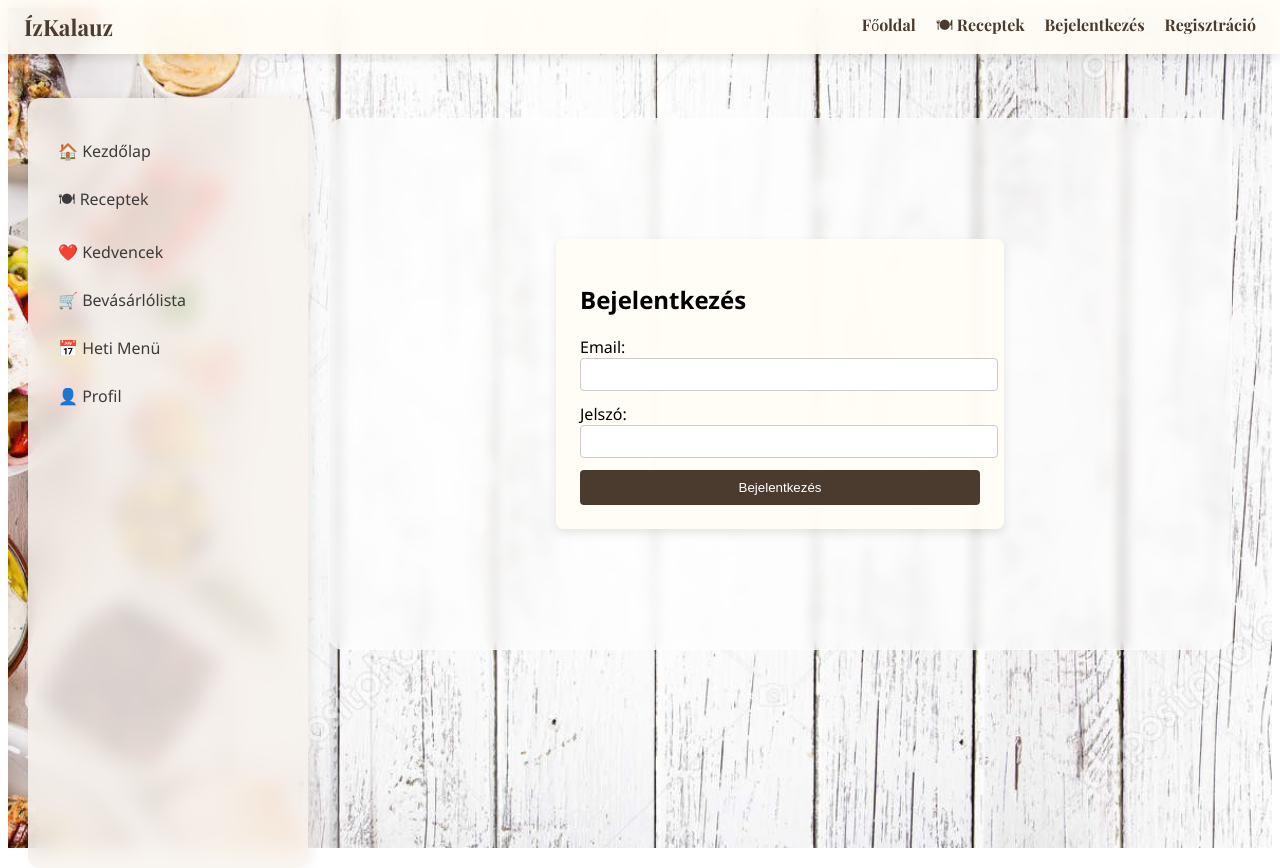
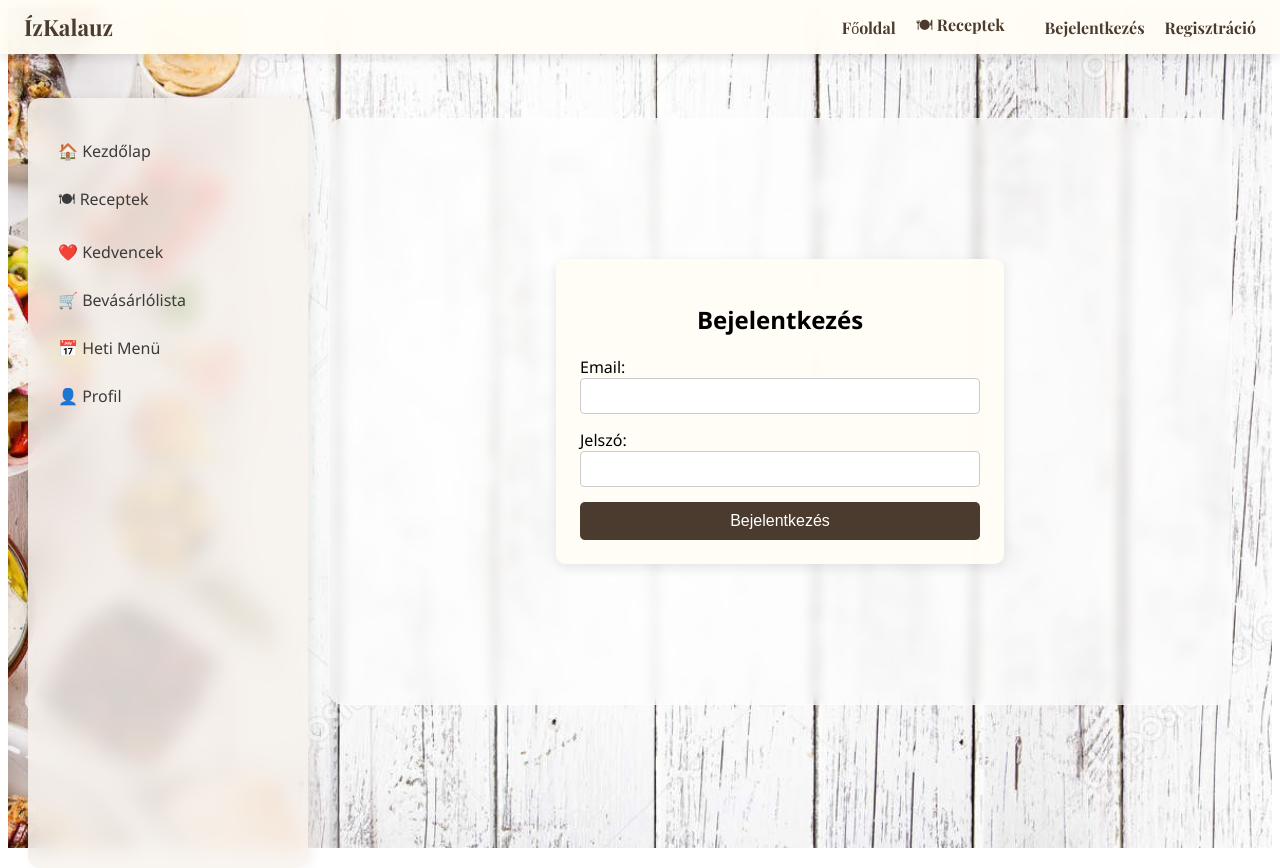
Before and after one commit to Flo535/izkalauzfrontend, a Vue app: page /login in a window 1280 px wide. Built offline with nearby package versions, Linux system fonts and the light colour scheme.

Commit message:
Frontend stabil menü és be/kijelentkezés mentés  2025.11.20

```diff
--- a/src/components/Navbar.vue
+++ b/src/components/Navbar.vue
@@ -12,6 +12,8 @@
       <li><router-link to="/" @click="closeMenu">Főoldal</router-link></li>
       <li><router-link to="/recipes" @click="closeMenu">🍽 Receptek</router-link></li>
 
+      <li class="spacer"></li>
+
       <li v-if="!isLoggedIn"><router-link to="/login" @click="closeMenu">Bejelentkezés</router-link></li>
       <li v-if="!isLoggedIn"><router-link to="/register" @click="closeMenu">Regisztráció</router-link></li>
 
@@ -24,34 +26,20 @@
 </template>
 
 <script>
-import { authState, clearAuth } from '../auth.js'  // most már a src/auth.js-re mutat
+import { authState, clearAuth } from '../auth.js'
 
 export default {
   name: 'Navbar',
   data() {
-    return {
-      isOpen: false,
-      tick: 0
-    }
+    return { isOpen: false }
   },
-
   computed: {
     isLoggedIn() { return authState.isLoggedIn },
     isAdmin() { return authState.isAdmin }
   },
-
-  mounted() {
-    this.interval = setInterval(() => this.tick++, 1000)
-  },
-
-  beforeUnmount() {
-    clearInterval(this.interval)
-  },
-
   methods: {
     toggleMenu() { this.isOpen = !this.isOpen },
     closeMenu() { this.isOpen = false },
-
     logout() {
       clearAuth()
       this.$router.push('/login')
@@ -63,7 +51,7 @@ export default {
 
 <style scoped>
 .navbar {
-  background: rgba(255,253,245,0.9);
+  background: rgba(255,253,245,0.95);
   backdrop-filter: blur(10px);
   display: flex;
   justify-content: space-between;
@@ -71,28 +59,51 @@ export default {
   padding: 12px 24px;
   position: fixed;
   top: 0;
-  left: 0;
-  right: 0;
+  left: 0; right: 0;
   z-index: 1000;
   box-shadow: 0 4px 10px rgba(0,0,0,0.1);
 }
 
-.logo { color: #4b3b2e; font-weight: 700; font-size: 1.4rem; text-decoration: none; }
+.logo {
+  font-weight: 700;
+  font-size: 1.4rem;
+  color: #4b3b2e;
+  text-decoration: none;
+}
 
 .nav-links {
+  display: flex;
   list-style: none;
-  display: flex;
   gap: 20px;
   margin: 0;
   padding: 0;
+  align-items: center;
 }
 
-.nav-links a { color: #4b3b2e; text-decoration: none; font-weight: 500; }
+.nav-links a {
+  text-decoration: none;
+  font-weight: 500;
+  color: #4b3b2e;
+}
 
-.menu-toggle { display: none; flex-direction: column; gap: 5px; background: none; border: none; cursor: pointer; }
+.spacer { flex: 1 } /* minden gombot jobbra tol */
+
+.menu-toggle {
+  display: none;
+  flex-direction: column;
+  gap: 5px;
+  background: none;
+  border: none;
+  cursor: pointer;
+}
 
 .menu-toggle span {
-  display: block; width: 26px; height: 3px; background: #4b3b2e; border-radius: 3px; transition: all 0.3s ease;
+  display: block;
+  width: 26px;
+  height: 3px;
+  background: #4b3b2e;
+  border-radius: 3px;
+  transition: all 0.3s ease;
 }
 
 .menu-toggle span.open:nth-child(1) { transform: rotate(45deg) translate(5px, 5px); }
@@ -108,13 +119,13 @@ export default {
     flex-direction: column;
     align-items: center;
     background: rgba(255,253,245,0.95);
-    padding: 1rem 0;
     max-height: 0;
     overflow: hidden;
     opacity: 0;
     transition: all 0.3s ease;
   }
-  .nav-links.open { max-height: 400px; opacity: 1; }
+  .nav-links.open { max-height: 500px; opacity: 1; }
   .nav-links li { margin: 10px 0; text-align: center; }
+  .spacer { display: none; }
 }
 </style>
--- a/src/pages/Login.vue
+++ b/src/pages/Login.vue
@@ -1,13 +1,13 @@
 <template>
-  <div class="login-container">
+  <div class="login-page">
     <h2>Bejelentkezés</h2>
-    <form @submit.prevent="login">
-      <div>
-        <label for="email">Email:</label>
+    <form @submit.prevent="loginUser">
+      <div class="form-group">
+        <label>Email:</label>
         <input type="email" v-model="email" required />
       </div>
-      <div>
-        <label for="password">Jelszó:</label>
+      <div class="form-group">
+        <label>Jelszó:</label>
         <input type="password" v-model="password" required />
       </div>
       <button type="submit">Bejelentkezés</button>
@@ -17,35 +17,69 @@
 </template>
 
 <script>
-import api from '@/axios'
+import { ref } from 'vue'
+import { useRouter } from 'vue-router'
+import axios from 'axios'
+import { setAuth } from '../auth.js'
 
 export default {
-  name: 'Login',
-  data() {
-    return {
-      email: '',
-      password: '',
-      errorMsg: ''
-    }
-  },
-  methods: {
-    async login() {
+  setup() {
+    const router = useRouter()
+    const email = ref('')
+    const password = ref('')
+    const errorMsg = ref('')
+
+    const loginUser = async () => {
       try {
-        const response = await api.post('/Auth/Login', { email: this.email, password: this.password })
-        localStorage.setItem('token', response.data.token)
-        localStorage.setItem('email', this.email)
-        this.$router.push('/')
-      } catch (err) {
-        this.errorMsg = 'Hiba a bejelentkezés során'
+        const res = await axios.post('/api/Auth/Login', { email: email.value, password: password.value })
+        const token = res.data.token
+        setAuth(token, email.value)
+        router.push('/')
+      } catch {
+        errorMsg.value = 'Hibás bejelentkezés'
       }
     }
+
+    return { email, password, errorMsg, loginUser }
   }
 }
 </script>
 
 <style scoped>
-.login-container { max-width: 400px; margin: 100px auto; padding: 24px; background: rgba(255,253,245,0.9); border-radius: 8px; box-shadow: 0 4px 10px rgba(0,0,0,0.1); }
-input { width: 100%; padding: 8px; margin-bottom: 12px; border-radius: 4px; border: 1px solid #ccc; }
-button { width: 100%; padding: 10px; background-color: #4b3b2e; color: white; border: none; border-radius: 4px; cursor: pointer; }
-.error { color: red; margin-top: 8px; }
+.login-page {
+  max-width: 400px;
+  margin: 120px auto;
+  padding: 24px;
+  background: rgba(255,253,245,0.95);
+  border-radius: 10px;
+  box-shadow: 0 4px 12px rgba(0,0,0,0.1);
+}
+
+h2 { text-align: center; margin-bottom: 20px; }
+
+.form-group {
+  display: flex;
+  flex-direction: column;
+  margin-bottom: 15px;
+}
+
+input {
+  padding: 8px;
+  font-size: 1rem;
+  border-radius: 4px;
+  border: 1px solid #ccc;
+}
+
+button {
+  width: 100%;
+  padding: 10px;
+  background-color: #4b3b2e;
+  color: white;
+  font-size: 1rem;
+  border: none;
+  border-radius: 5px;
+  cursor: pointer;
+}
+
+.error { color: red; margin-top: 8px; text-align: center; }
 </style>
```
Also changed, not shown: src/auth.js (+2 -8 lines).
